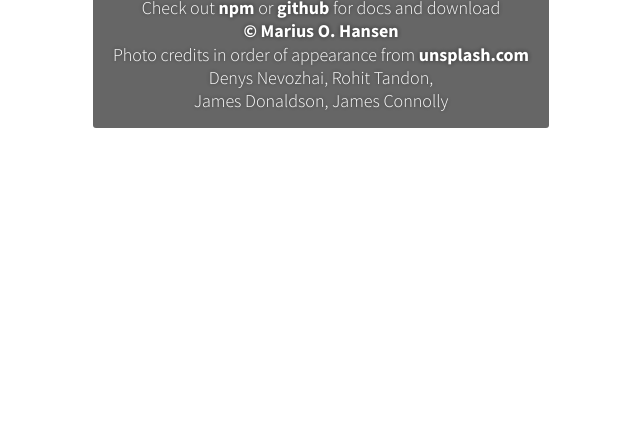
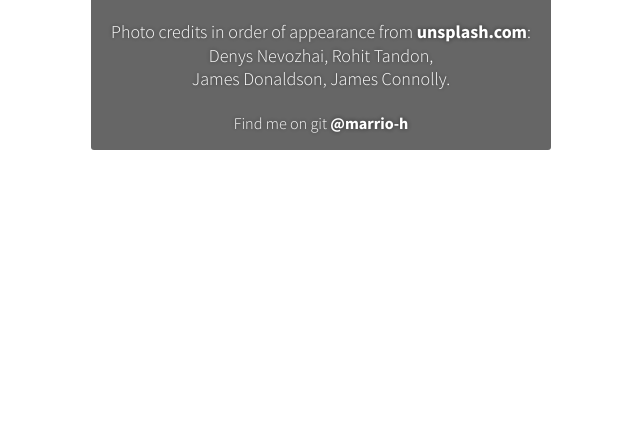
Before and after one commit to marrio-h/universal-parallax, a website: page demo/index.html in a window 1280 px wide. Shown: the part 2895-3320 px from the top of the page, without its empty margins (319-959 px from the left). Drawn offline with Linux system fonts and the light colour scheme.

Commit message:
Updated layout of demo

```diff
--- a/demo/css/demo.css
+++ b/demo/css/demo.css
@@ -27,12 +27,8 @@ body {
 p {
 	font-size: 1em;
 }
-p--copy {
-	padding: 3px 0 22px 0;
-}
-p--credits {
-	font-size: .8em;
-	font-weight: 700;
+p.p--credits {
+	font-size: .9em;
 }
 
 h1, h2 {
@@ -45,7 +41,7 @@ a {
 	font-weight: 700;
 	text-decoration: none;
 }
-a--no-weight {
+a.a--no-weight {
 	font-weight: 300;
 }
 
@@ -112,3 +108,9 @@ a--no-weight {
 #bg3 {
 	background-image: url("../img/bg3.jpg");
 }
+
+@media screen and (max-width: 480px) {
+	.hide-spacer {
+		display: none;
+	}
+}
--- a/demo/index.html
+++ b/demo/index.html
@@ -31,13 +31,24 @@
 	<section class="container container--full">
 		<div class="content">
 			<h2>Universal Parallax</h2>
-			<p>scales to whatever height your container might be.</p>
-			<p>Check out <a href="https://www.npmjs.com/package/universal-parallax" target="_blank">npm</a> or <a href="https://github.com/marrio-h/universal-parallax" target="_blank">github</a> for docs and download</p>
-			<p class="p--copy p--credits"><a href="https://github.com/marrio-h" target="_blank">&copy; Marius O. Hansen</a></p>
+			<p>
+				scales to whatever height your container might be.
+				<span class="hide-spacer"><br></span>
+				Check out <a href="https://www.npmjs.com/package/universal-parallax" target="_blank">npm</a> or <a href="https://github.com/marrio-h/universal-parallax" target="_blank">github</a> for docs and download.
+			</p>
+			<br>
+			<p>
+				Photo credits in order of appearance from <a href="https://unsplash.com/" target="_blank">unsplash.com</a>:
+				<span class="hide-spacer"><br></span>
+				<a class="a--no-weight" href="https://unsplash.com/@dnevozhai" target="_blank">Denys Nevozhai</a>,
+				<a class="a--no-weight" href="https://unsplash.com/@rohittandon" target="_blank">Rohit Tandon</a>,
+				<span class="hide-spacer"><br></span>
+				<a class="a--no-weight" href="https://unsplash.com/@jim_dons" target="_blank">James Donaldson</a>,
+				<a class="a--no-weight" href="https://unsplash.com/@jampatcon" target="_blank">James Connolly</a>.
+			</p>
+			<br>
+			<p class="p--credits">Find me on git <a href="https://github.com/marrio-h" target="_blank">@marrio-h</a></p>
 
-			<p>Photo credits in order of appearance from <a href="https://unsplash.com/" target="_blank">unsplash.com</a></p>
-			<p class="p--credits">Denys Nevozhai, Rohit Tandon,</p>
-			<p class="p--credits">James Donaldson, James Connolly</p>
 		</div>
 		<div class="parallax" data-parallax-image="img/bg4.jpg"></div>
 	</section>
```
Also changed, not shown: demo/css/demo.min.css.
